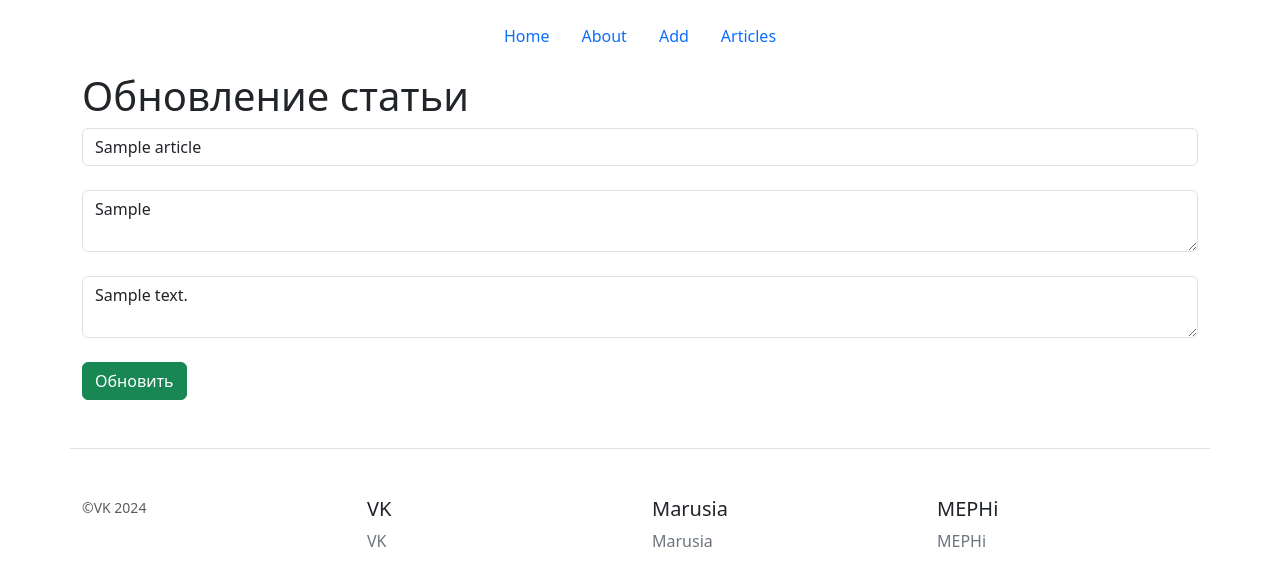
After one commit to artem-nikolaev00/flask_project, a Flask app: page /posts/1/update in a window 1280 px wide. The commit adds this page. Shown: the top 586 px of the page. Run offline with Flask 3, Linux system fonts and the light colour scheme; tables that the repository leaves empty hold one stand-in row (values such as "Sample post").

Commit message:
flask ready

```diff
--- a/app.py
+++ b/app.py
@@ -41,6 +41,35 @@ def post(id):
     return render_template("post.html", article=article)
 
 
+@app.route('/posts/<int:id>/delete')
+def post_delete(id):
+    article = Article.query.get_or_404(id)
+
+    try:
+        db.session.delete(article)
+        db.session.commit()
+        return redirect('/posts')
+    except:
+        return "Fail on db del"
+
+
+@app.route('/posts/<int:id>/update', methods=['POST', 'GET'])
+def update_article(id):
+    article = Article.query.get(id)
+    if request.method == "POST":
+        article.title = request.form['title']
+        article.intro = request.form['intro']
+        article.text = request.form['text']
+
+        try:
+            db.session.commit()
+            return redirect('/posts')
+        except:
+            return "Fail on db update"
+    else:
+        return render_template("post_update.html", article=article)
+
+
 @app.route('/create-article', methods=['POST', 'GET'])
 def create_article():
     if request.method == "POST":
--- a/templates/post.html
+++ b/templates/post.html
@@ -12,6 +12,8 @@
     <div class="alert alert-info">
         <p>{{ article.text }}</p>
         <p><b>Дата публикации: {{ article.date.date() }}, {{ article.date.time() }}</b></p>
+        <a href="/posts/{{ article.id }}/delete" class="btn btn-danger">Удалить</a>
+        <a href="/posts/{{ article.id }}/update" class="btn btn-success">Обновить</a>
     </div>
 
 </div>
--- /dev/null
+++ b/templates/post_update.html
@@ -0,0 +1,18 @@
+{% extends 'base.html'%}
+
+{% block title %}
+Обновление статьи
+{% endblock %}
+
+
+{% block body %}
+<div class="container">
+    <h1>Обновление статьи</h1>
+    <form method="post">
+        <input type="text" name="title" id="title" class="form-control" value="{{ article.title }}" placeholder="Введите заголовок"><br>
+        <textarea name="intro" id="intro" class="form-control" placeholder="Введите аннотацию">{{ article.intro }}</textarea><br>
+        <textarea name="text" id="text" class="form-control" placeholder="Введите текст статьи">{{ article.text }}</textarea><br>
+        <input type="submit" class="btn btn-success" value="Обновить"><br>
+    </form>
+</div>
+{% endblock %}
--- a/templates/posts.html
+++ b/templates/posts.html
@@ -8,6 +8,8 @@
 {% block body %}
 <div class="container">
     <h1>Статьи</h1>
+
+    {% if articles|length > 0 %}
         {% for el in articles %}
         <div class="alert alert-info">
             <h2>{{ el.title }}</h2>
@@ -16,5 +18,8 @@
             <a href="/posts/{{ el.id }}" class="btn btn-warning">Полная версия</a>
         </div>
         {% endfor %}
+    {% else %}
+    <p><b>Ещё статей нет</b></p>
+    {% endif %}
 </div>
 {% endblock %}
```
Lines whose indentation alone changed are shown as unchanged.
